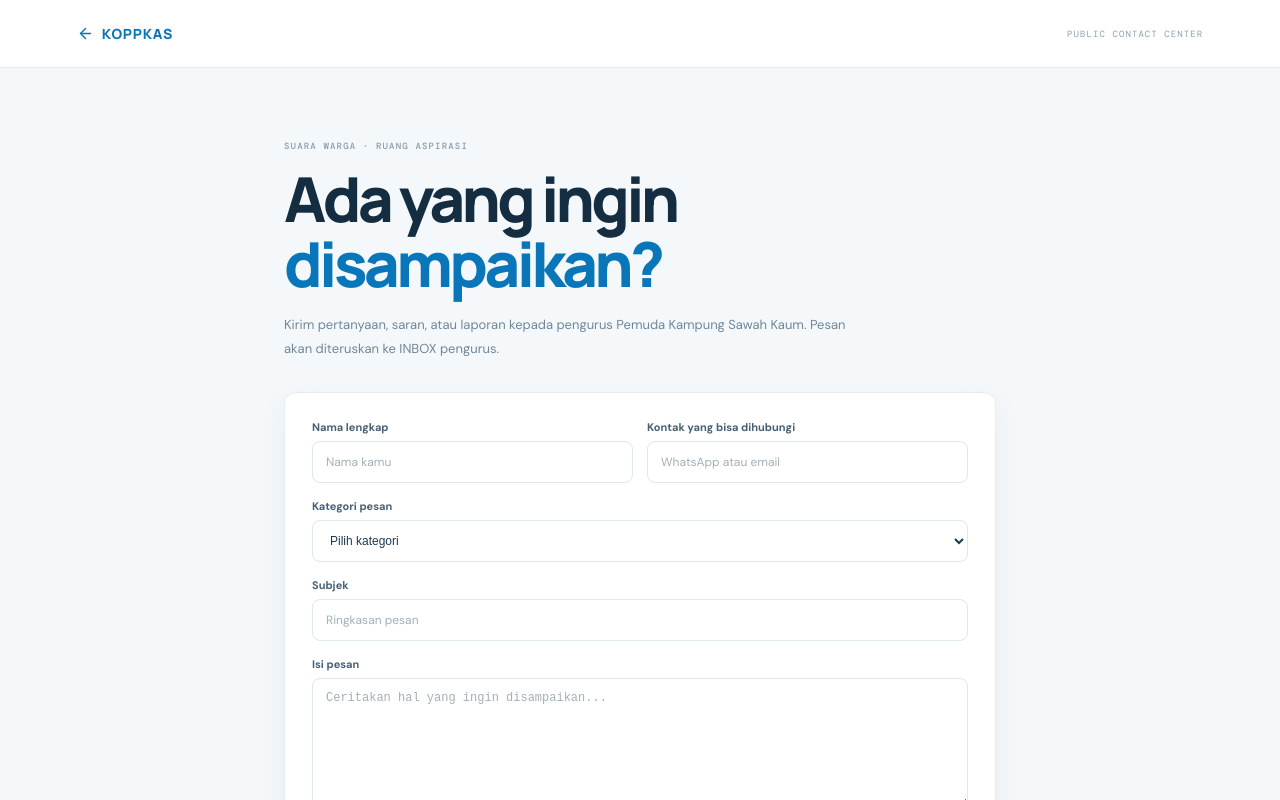
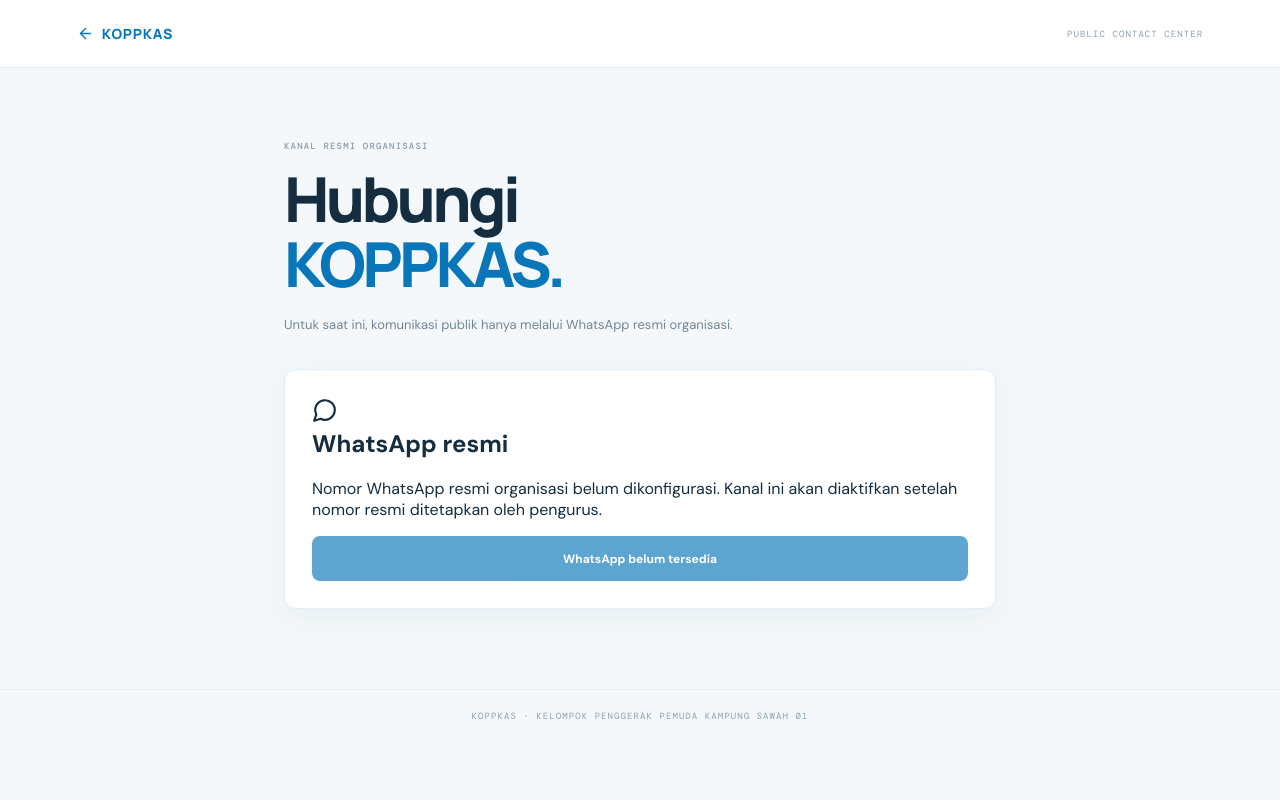
Before and after one commit to Eror004/KOPPKAS, a Next.js app: page /public/contact in a window 1280 px wide. Shown: the top 800 px of the page. Built offline with nearby package versions, Linux system fonts and the light colour scheme.

Commit message:
fix: finish WhatsApp-only contact and session policy alignment

```diff
--- a/src/app/dashboard/keamanan-akun/page.tsx
+++ b/src/app/dashboard/keamanan-akun/page.tsx
@@ -57,7 +57,7 @@ export default async function AccountSecurityPage({ searchParams }: SecurityPage
         {error && <div className="module-alert" role="alert">Daftar sesi belum dapat dimuat. Pastikan migration keamanan perangkat sudah diterapkan.</div>}
 
         <section className="session-policy-panel">
-          <div className="session-policy-icon"><Clock3 size={20} /></div>
+          <div className="session-policy-icon"><ShieldCheck size={20} /></div>
           <div>
             <strong>Batas keamanan aktif</strong>
             <p>Maksimal 3 perangkat secara bersamaan. Jika sudah ada 3 perangkat aktif, login dari perangkat keempat ditolak dan sesi yang lama tetap dipertahankan.</p>
@@ -95,8 +95,6 @@ export default async function AccountSecurityPage({ searchParams }: SecurityPage
               </article>
             ))}
           </div>
-
-
         </section>
 
         <p className="module-footnote">Informasi yang disimpan hanya jenis perangkat, browser, dan waktu sesi. Alamat IP dan lokasi tidak disimpan pada daftar ini. Website publik tetap dapat diakses tanpa login.</p>
--- a/src/app/public/contact/page.tsx
+++ b/src/app/public/contact/page.tsx
@@ -1,92 +1,22 @@
-"use client";
-
-import { useState, type FormEvent } from "react";
-import { ArrowLeft, CheckCircle2, Send } from "lucide-react";
+import { ArrowLeft, MessageCircle } from "lucide-react";
 import Link from "next/link";
 
-type ContactState = { success?: boolean; error?: string };
-
 export default function PublicContactPage() {
-  const [state, setState] = useState<ContactState>({});
-  const [pending, setPending] = useState(false);
-
-  async function submitContact(event: FormEvent<HTMLFormElement>) {
-    event.preventDefault();
-    const form = event.currentTarget;
-    const values = new FormData(form);
-    const website = String(values.get("website") ?? "").trim();
-
-    if (website) {
-      setState({ success: true });
-      form.reset();
-      return;
-    }
-
-    const supabaseUrl = process.env.NEXT_PUBLIC_SUPABASE_URL;
-    const publishableKey = process.env.NEXT_PUBLIC_SUPABASE_PUBLISHABLE_KEY;
-    if (!supabaseUrl || !publishableKey) {
-      setState({ error: "Layanan kontak sementara tidak tersedia. Silakan gunakan WhatsApp resmi organisasi." });
-      return;
-    }
-
-    setPending(true);
-    setState({});
-    try {
-      const response = await fetch(`${supabaseUrl}/functions/v1/public-contact-submit`, {
-        method: "POST",
-        headers: {
-          apikey: publishableKey,
-          "Content-Type": "application/json",
-        },
-        body: JSON.stringify({
-          senderName: String(values.get("sender_name") ?? ""),
-          senderContact: String(values.get("sender_contact") ?? ""),
-          category: String(values.get("category") ?? ""),
-          subject: String(values.get("subject") ?? ""),
-          message: String(values.get("message") ?? ""),
-          website,
-        }),
-      });
-      const result = await response.json() as { success?: boolean; error?: string };
-      if (!response.ok || result.success !== true) {
-        setState({ error: result.error ?? "Pesan belum dapat dikirim. Silakan coba kembali nanti." });
-        return;
-      }
-      form.reset();
-      setState({ success: true });
-    } catch {
-      setState({ error: "Pesan belum dapat dikirim. Periksa koneksi atau gunakan WhatsApp resmi organisasi." });
-    } finally {
-      setPending(false);
-    }
-  }
-
   return (
     <main className="contact-shell">
       <header className="contact-header"><Link href="/"><ArrowLeft size={17} /> KOPPKAS</Link><span>PUBLIC CONTACT CENTER</span></header>
       <section className="contact-content">
-        <p className="eyebrow">SUARA WARGA · RUANG ASPIRASI</p>
-        <h1>Ada yang ingin<br /><span>disampaikan?</span></h1>
-        <p className="contact-lead">Kirim pertanyaan, saran, atau laporan kepada pengurus Pemuda Kampung Sawah Kaum. Pesan akan diteruskan ke INBOX pengurus.</p>
-        {state.success ? (
-          <div className="contact-form contact-whatsapp"><CheckCircle2 size={26} /><h2>Pesan berhasil dikirim.</h2><p>Terima kasih sudah menghubungi kami. Pengurus akan meninjau pesan yang masuk.</p><button onClick={() => setState({})}>Kirim pesan lain</button></div>
-        ) : (
-          <form onSubmit={submitContact} className="contact-form">
-            <div className="contact-form-grid">
-              <label>Nama lengkap<input name="sender_name" minLength={2} maxLength={120} required placeholder="Nama kamu" /></label>
-              <label>Kontak yang bisa dihubungi<input name="sender_contact" minLength={5} maxLength={160} required placeholder="WhatsApp atau email" /></label>
-            </div>
-            <label>Kategori pesan<select name="category" required defaultValue=""><option value="" disabled>Pilih kategori</option><option value="Pertanyaan">Pertanyaan</option><option value="Saran">Saran</option><option value="Aspirasi">Aspirasi</option><option value="Laporan">Laporan</option><option value="Lainnya">Lainnya</option></select></label>
-            <label>Subjek<input name="subject" minLength={3} maxLength={160} required placeholder="Ringkasan pesan" /></label>
-            <label>Isi pesan<textarea name="message" minLength={10} maxLength={5000} required rows={6} placeholder="Ceritakan hal yang ingin disampaikan..." /></label>
-            <label className="contact-honeypot" aria-hidden="true">Website<input name="website" tabIndex={-1} autoComplete="off" /></label>
-            {state.error && <p className="contact-error" role="alert">{state.error}</p>}
-            <button type="submit" disabled={pending}>{pending ? "Mengirim pesan..." : "Kirim pesan"} <Send size={16} /></button>
-            <p className="contact-privacy">Informasi kontak digunakan untuk keperluan tindak lanjut pesan oleh pengurus.</p>
-          </form>
-        )}
+        <p className="eyebrow">KANAL RESMI ORGANISASI</p>
+        <h1>Hubungi<br /><span>KOPPKAS.</span></h1>
+        <p className="contact-lead">Untuk saat ini, komunikasi publik hanya melalui WhatsApp resmi organisasi.</p>
+        <div className="contact-form contact-whatsapp">
+          <MessageCircle size={26} />
+          <h2>WhatsApp resmi</h2>
+          <p>Nomor WhatsApp resmi organisasi belum dikonfigurasi. Kanal ini akan diaktifkan setelah nomor resmi ditetapkan oleh pengurus.</p>
+          <button type="button" disabled>WhatsApp belum tersedia</button>
+        </div>
       </section>
-      <footer className="contact-footer">PEMUDA KAMPUNG SAWAH KAUM · RT 01 / RW 01</footer>
+      <footer className="contact-footer">KOPPKAS · KELOMPOK PENGGERAK PEMUDA KAMPUNG SAWAH 01</footer>
     </main>
   );
 }
```
Also changed, not shown: 2 other files (tests, documents, lock files or other folders).
